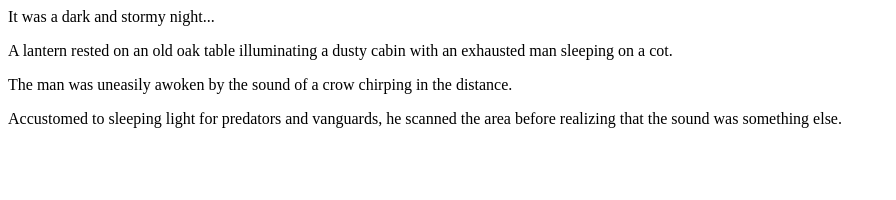
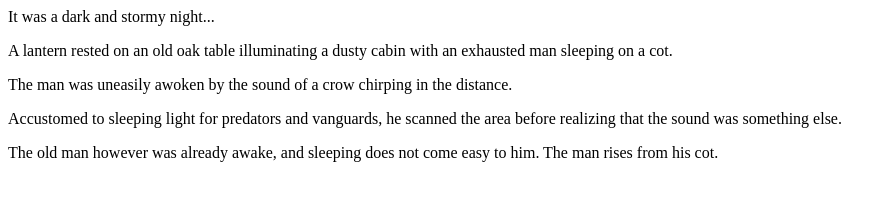
Before and after one commit to jjames1011/fireside-story1, a plain HTML site: page index.html in a window 1280 px wide. Shown: the whole page, without its empty margins (0-896 px from the left). Drawn offline with Linux system fonts and the light colour scheme.

Commit message:
The man gets out of bed

```diff
--- a/index.html
+++ b/index.html
@@ -5,5 +5,6 @@
   <p> A lantern rested on an old oak table illuminating a dusty cabin with an exhausted man sleeping on a cot.</p>
   <p> The man was uneasily awoken by the sound of a crow chirping in the distance. </p>
   <p> Accustomed to sleeping light for predators and vanguards, he scanned the area before realizing that the sound was something else. </p>
+  <p> The old man however was already awake, and sleeping does not come easy to him. The man rises from his cot. </p>
 </body>
 <html>
```
